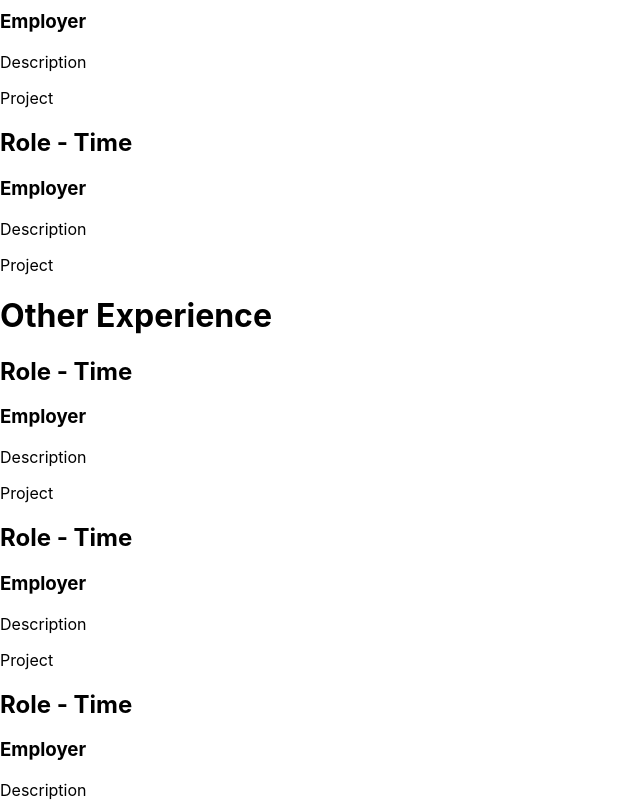
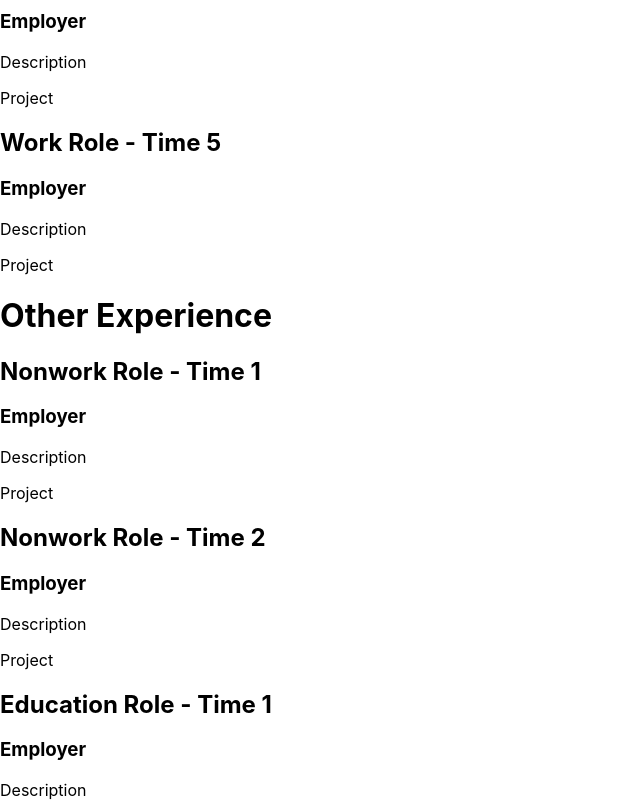
Before and after one commit to AronKuch/resume, a React (Create React App) app: page / in a window 1280 px wide. Shown: the part 660-1462 px from the top of the page, without its empty margins (0-640 px from the left). Built offline with nearby package versions, Linux system fonts and the light colour scheme.

Commit message:
Adds type and number to Experience for easier reading

```diff
--- a/src/components/design.js
+++ b/src/components/design.js
@@ -1,7 +1,9 @@
-const Experience = () => {
+const Experience = (props) => {
   return (
     <>
-      <h2>Role - Time</h2>
+      <h2>
+        {props.type} Role - Time {props.number}
+      </h2>
       <h3>Employer</h3>
       <p className="description">Description</p>
       <p className="project">Project</p>
@@ -14,7 +16,7 @@ const ExperienceList = (props) => {
   for (let i = 0; i < props.number; i++) {
     list.push(
       <>
-        <Experience />
+        <Experience type={props.type} number={i + 1} />
       </>
     );
   }
@@ -34,7 +36,7 @@ export const Work = () => {
   return (
     <>
       <h1>Work Experience</h1>
-      <ExperienceList number="5" />
+      <ExperienceList type="Work" number="5" />
     </>
   );
 };
@@ -43,7 +45,8 @@ export const Nonwork = () => {
   return (
     <>
       <h1>Other Experience</h1>
-      <ExperienceList number="3" />
+      <ExperienceList type="Nonwork" number="2" />
+      <ExperienceList type="Education" number="2" />
     </>
   );
 };
```
